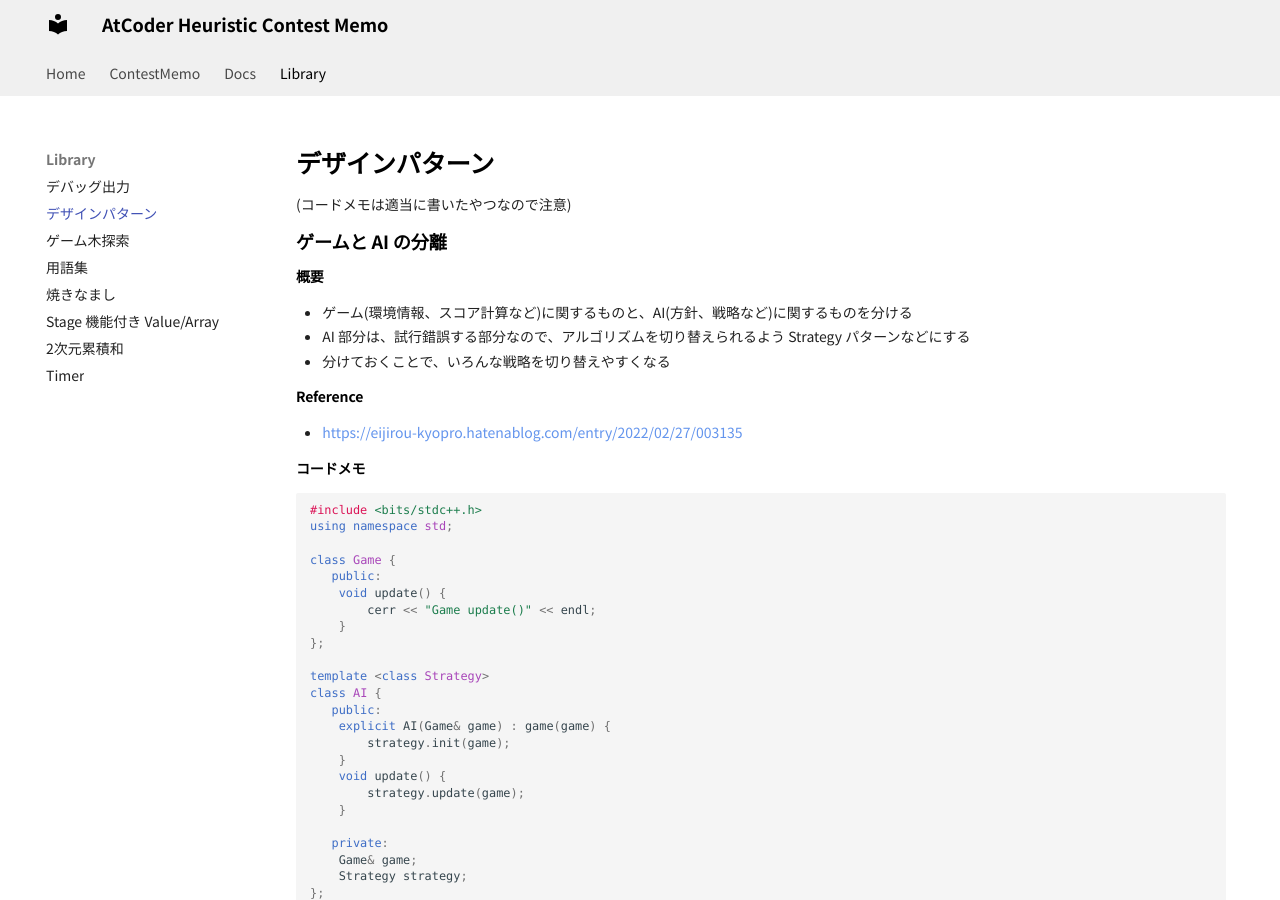
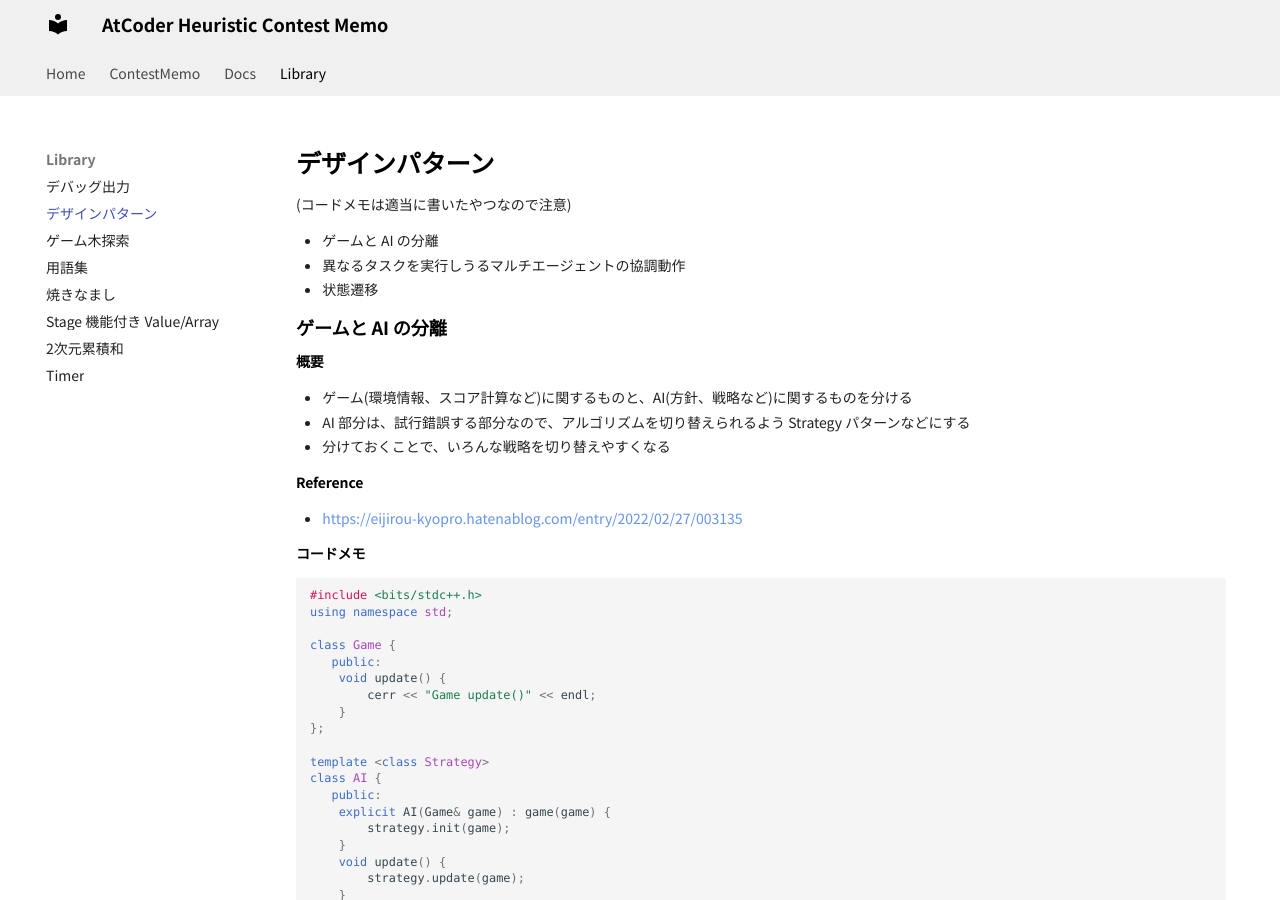
Before and after one commit to jetbead/AtCoderHeuristicContestMemo, an MkDocs documentation site: the page built from docs/Library/design_pattern.md, in a window 1280 px wide and 900 px high. Built offline with MkDocs 1.6.1 and Material for MkDocs 9.7.7, drawn with Linux system fonts in a browser that asks for light colours; some web fonts are replaced.

Commit message:
Update design_pattern.md

```diff
--- a/docs/Library/design_pattern.md
+++ b/docs/Library/design_pattern.md
@@ -1,6 +1,10 @@
 # デザインパターン
 
 (コードメモは適当に書いたやつなので注意)
+
+- ゲームと AI の分離
+- 異なるタスクを実行しうるマルチエージェントの協調動作
+- 状態遷移
 
 ## ゲームと AI の分離
 
```
